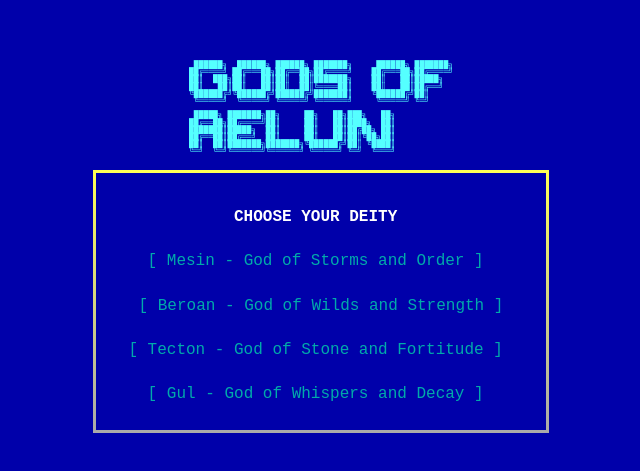
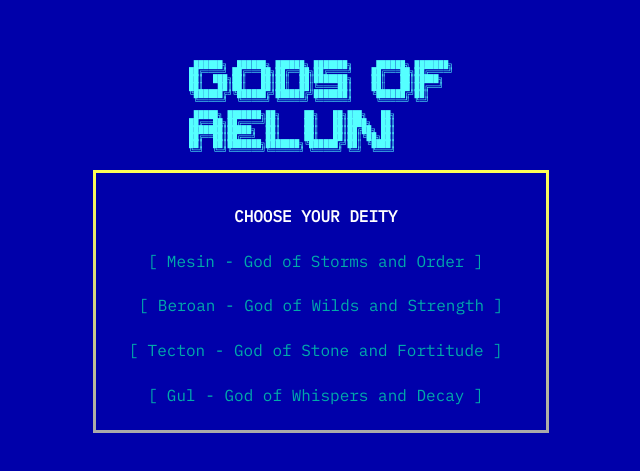
Before and after one commit to waynek3/gods-of-aelun, a website built with Vite: page index.html in a window 1280 px wide. Shown: the part 157-628 px from the top of the page, 319-959 px from the left. Built offline with nearby package versions, Linux system fonts and the light colour scheme.

Commit message:
Complete Refactor of Rendering Agent

```diff
--- a/index.html
+++ b/index.html
@@ -5,6 +5,10 @@
     <link rel="icon" type="image/svg+xml" href="/vite.svg" />
     <meta name="viewport" content="width=device-width, initial-scale=1.0" />
     <title>Gods of Aelun</title>
+
+    <link rel="preconnect" href="https://fonts.googleapis.com">
+    <link href="https://fonts.googleapis.com/css2?family=IBM+Plex+Mono&display=swap" rel="stylesheet">
+
   </head>
   <body>
 
--- a/src/style.css
+++ b/src/style.css
@@ -1,5 +1,5 @@
 :root {
-  font-family: 'Courier New', Courier, monospace;
+  font-family: 'IBM Plex Mono', monospace;
   background-color: #0000AA;
   color: #00AAAA;
 
@@ -16,10 +16,6 @@ body {
   flex-direction: column;
   justify-content: center;
   align-items: center;
-}
-
-#app {
-  /* This is just a mounting point, no styles needed */
 }
 
 #game-title {
```
